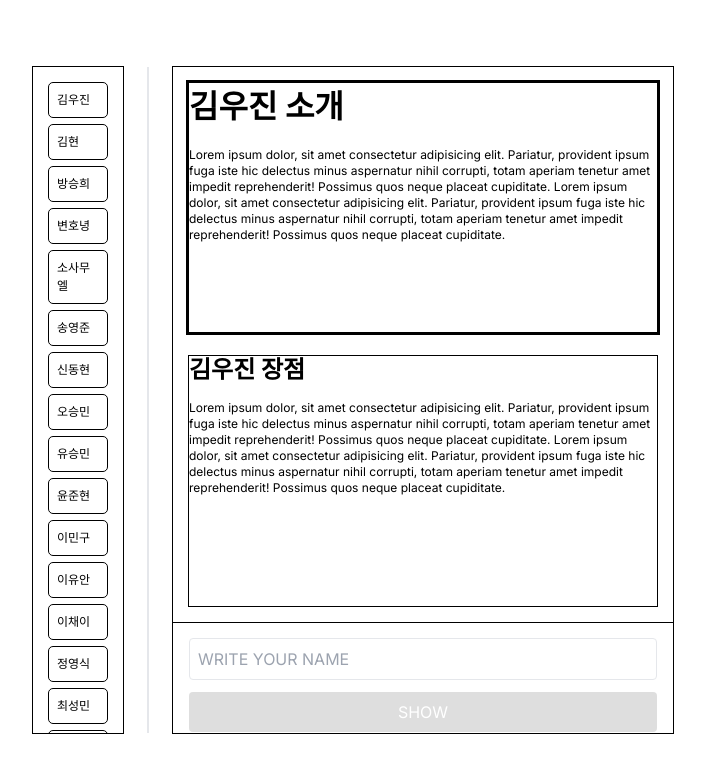
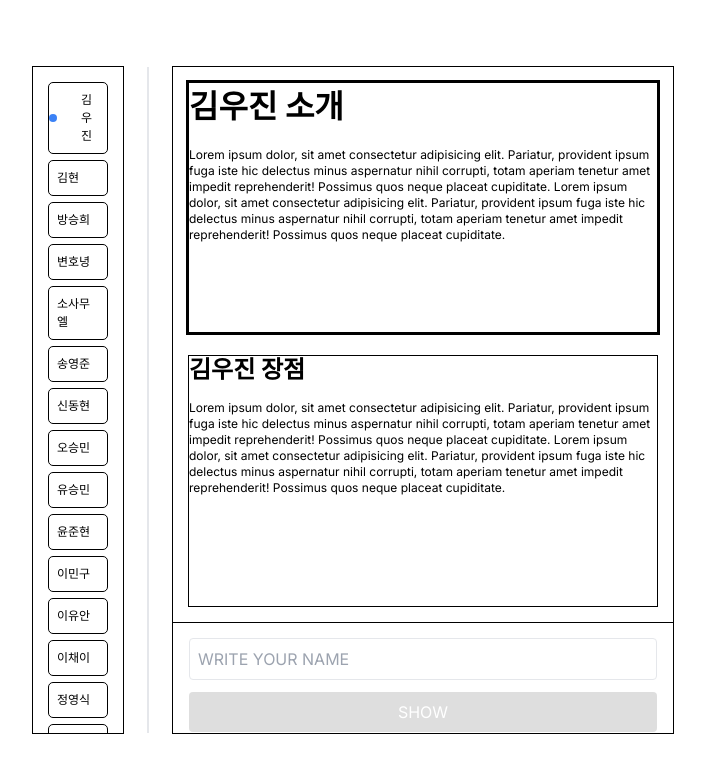
Before and after one commit to YoonJieut/Notebook, a Next.js app in the folder app/: page / in a window 1280 px wide. Both pictures are taken after a click on the button "김우진". Shown: the top 772 px of the page, without its empty margins (287-992 px from the left). Built offline with nearby package versions, Linux system fonts and the light colour scheme.

Commit message:
feat : 검색 버튼을 눌렀을 때, 이름이 없으면, 메뉴의 상태를 초기화합니다.

```diff
--- a/app/src/app/page.tsx
+++ b/app/src/app/page.tsx
@@ -20,12 +20,12 @@ const HomePage = () => {
   return (
     <div id="root" className='w-screen h-screen flex justify-center items-center'>
       <Layout>
-          <Menu onMenuSelect={handleMenuSelect} />
-          <div className='verticalLine h-full border-r-2'></div>
-          <div className="width-500px h-full outline outline-1 flex flex-col justify-between">
-            <Content selectedMenu={selectedMenu} />
-            <Search onSearchSubmit={handleSearchSubmit} />
-          </div>
+        <Menu onMenuSelect={handleMenuSelect} selectedMenu={selectedMenu} />
+        <div className='verticalLine h-full border-r-2'></div>
+        <div className="width-500px h-full outline outline-1 flex flex-col justify-between">
+          <Content selectedMenu={selectedMenu} />
+          <Search onSearchSubmit={handleSearchSubmit} />
+        </div>
       </Layout>
     </div>
   );
--- a/app/src/components/Menu.tsx
+++ b/app/src/components/Menu.tsx
@@ -1,3 +1,6 @@
+// components/Menu.tsx
+'use client';
+
 // components/Menu.tsx
 
 import React from 'react';
@@ -5,17 +8,21 @@ import menuData from '@/data/menuData.json'; // 가정된 JSON 파일 경로
 
 interface MenuProps {
   onMenuSelect: (menuName: string) => void;
+  selectedMenu: string; // props로 selectedMenu를 받음
 }
 
-const Menu: React.FC<MenuProps> = ({ onMenuSelect }) => {
+const Menu: React.FC<MenuProps> = ({ onMenuSelect, selectedMenu }) => {
   return (
     <div className="menu w-1/6 h-full p-4 flex flex-col outline outline-1 overflow-hidden justify-between">
       {menuData.map((item, index) => (
         <button
           key={index}
-          className="block w-full p-2 mb-2 text-left  rounded font-size-12px outline outline-1"
+          className={`block w-full p-2 mb-2 text-left rounded font-size-12px outline outline-1 ${selectedMenu === item.name ? 'pl-8 relative' : ''}`}
           onClick={() => onMenuSelect(item.name)}
         >
+          {selectedMenu === item.name && (
+            <div className="absolute left-0 top-1/2 transform -translate-y-1/2 w-2 h-2 bg-blue-500 rounded-full"></div>
+          )}
           {item.name}
         </button>
       ))}
```
